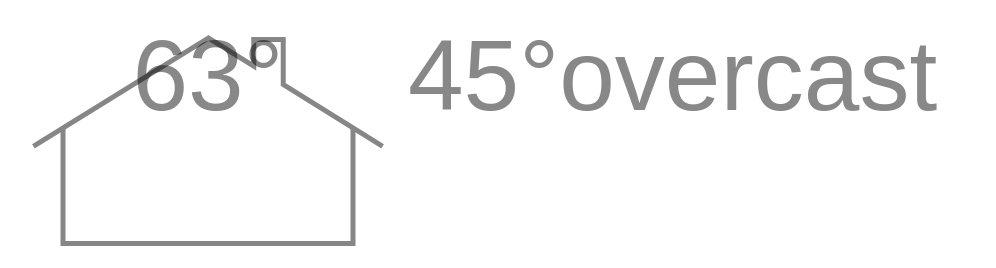
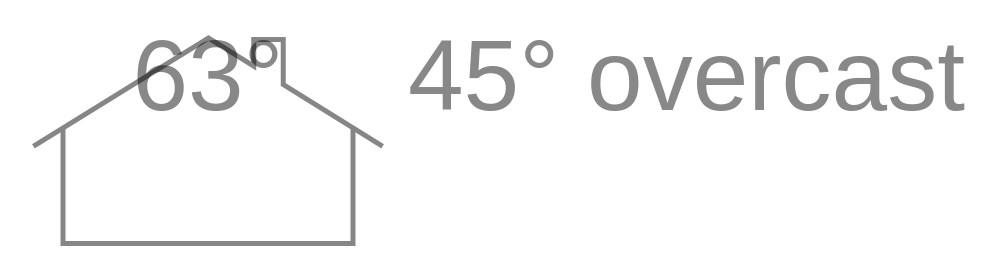
Before and after one commit to gregpaton08/weather_station, a Flask app: page / in a window 1280 px wide. Shown: the top 268 px of the page, without its empty margins (110-1106 px from the left). Run offline with Flask 2, Linux system fonts and the light colour scheme; parts of the project's set-up code (start-up, migrations or seed data) failed here and were passed over; some libraries are stand-ins or nearby versions.

Commit message:
Move outside temperate and conditions into same div

```diff
--- a/weatherstation/templates/index.html
+++ b/weatherstation/templates/index.html
@@ -16,16 +16,14 @@
                 <div class="house-icon">
                     <img src="static/images/house.png">
                 </div>
-                    <span class="temperature-display">
-                        <span id="insidetemp">63</span>&deg;
-                    </span>
+                <span class="temperature-display">
+                    <span id="insidetemp">63</span>&deg;
+                </span>
             </div>
             <div id="outside-temp-display">
                 <span class="temperature-display">
                     <span id="outsidetemp">45</span>&deg;
                 </span>
-            </div>
-            <div class="temperature">
                 <span class="temperature-display">
                     <span id="outside-condition">overcast</span>
                 </span>
```
